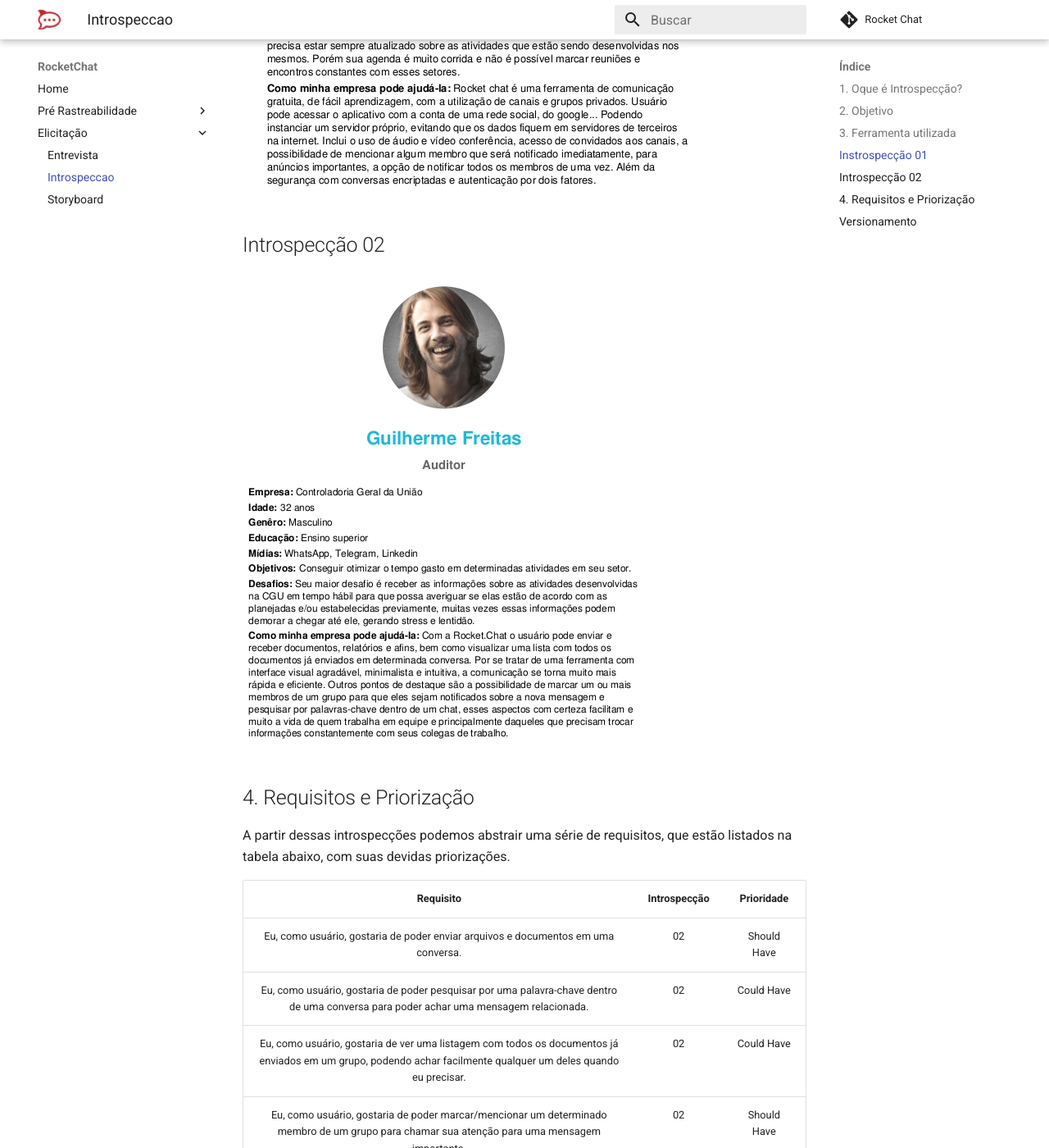
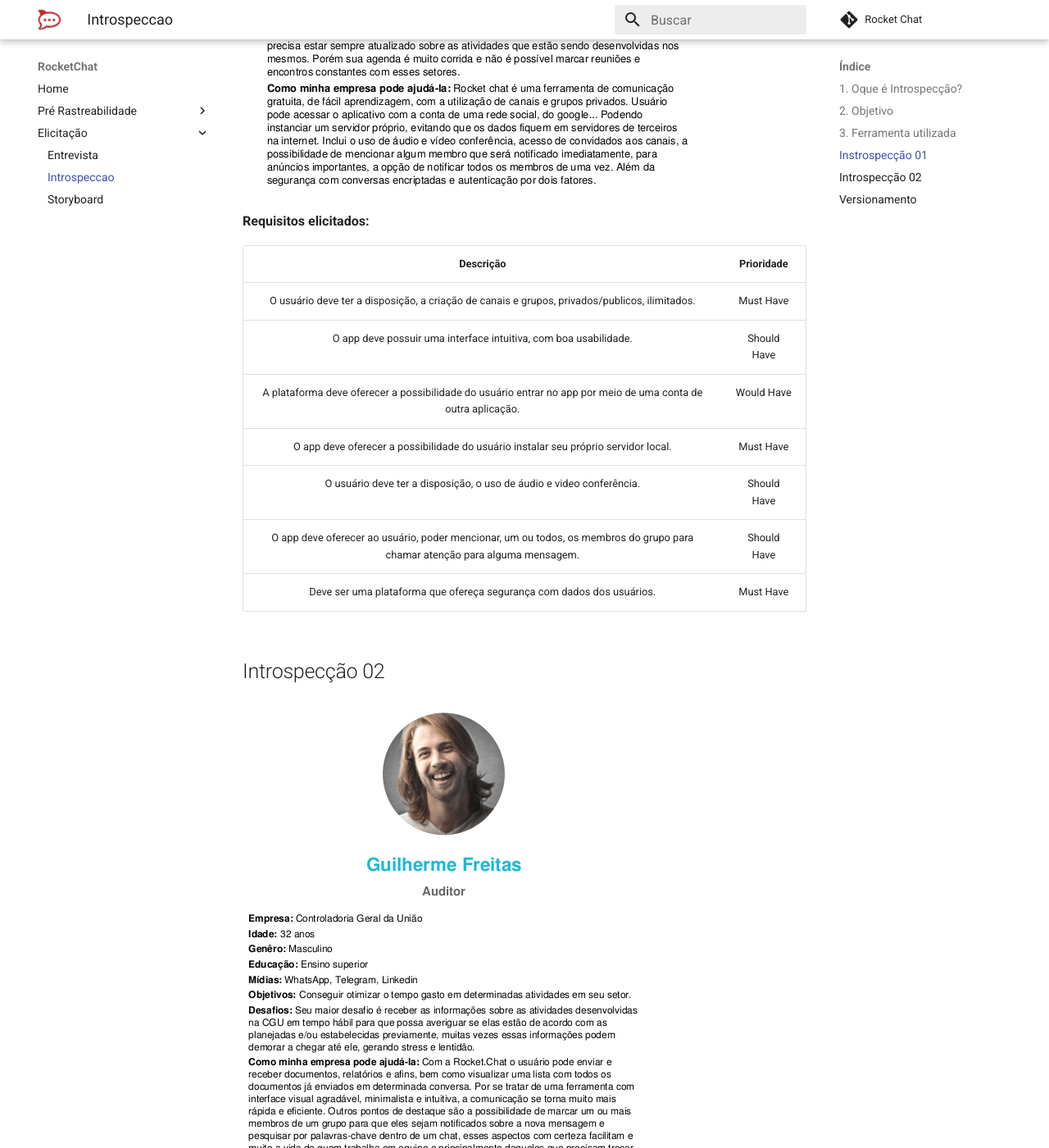
Before and after one commit to MarcosNBJ/2019.1-RocketChat, an MkDocs documentation site: the page built from docs/Elicitação/Introspeccao.md, in a window 1280 px wide and 1400 px high, scrolled down 1072 px. Shown: the whole window at 82% size. Built offline with MkDocs 1.6.1 and Material for MkDocs 9.7.7, drawn with Linux system fonts in a browser that asks for light colours; comment, search, counter and statistics services are not loaded; some of the changed text lies outside the part shown.

Commit message:
Adding and priorizing the list of requirements from introspection 01

```diff
--- a/docs/Elicitação/Introspeccao.md
+++ b/docs/Elicitação/Introspeccao.md
@@ -17,13 +17,23 @@
 
 ![INT1](../img/Elicitacao/introspeccao_01.png)
 
+**Requisitos elicitados:**
+
+| Descrição | Prioridade |
+|  :------: | :------: |
+| O usuário deve ter a disposição, a criação de canais e grupos, privados/publicos, ilimitados. | Must Have |
+| O app deve possuir uma interface intuitiva, com boa usabilidade. | Should Have |
+| A plataforma deve oferecer a possibilidade do usuário entrar no app por meio de uma conta de outra aplicação. | Would Have |
+| O app deve oferecer a possibilidade do usuário instalar seu próprio servidor local. | Must Have |
+| O usuário deve ter a disposição, o uso de áudio e video conferência. | Should Have |
+| O app deve oferecer ao usuário, poder mencionar, um ou todos, os membros do grupo para chamar atenção para alguma mensagem. | Should Have |
+| Deve ser uma plataforma que ofereça segurança com dados dos usuários. | Must Have |
+
 ## Introspecção 02
 
 ![INT2](../img/Elicitacao/introspeccao_02.png)
 
-## 4. Requisitos e Priorização
-
-A partir dessas introspecções podemos abstrair uma série de requisitos, que estão listados na tabela abaixo, com suas devidas priorizações.
+**Requisitos elicitados**
 
 | Requisito | Introspecção | Prioridade |
 |  :------: | :------: | :------: |
@@ -41,3 +51,4 @@
 | 08/04/2019 | 1.0 | Adição da Introspecção 01 | Heron Rodrigues |
 | 09/04/2019 | 1.1 | Adição da Introspecção 02 | Weiller Fernandes |
 | 09/04/2019 | 1.2 | Adição de Requisitos e Prioridades da Introspecção 02 | Weiller Fernandes |
+| 09/04/2019 | 1.3 | Adição de Requisitos e Prioridades da Introspecção 01 | Heron Rodrigues |
```
